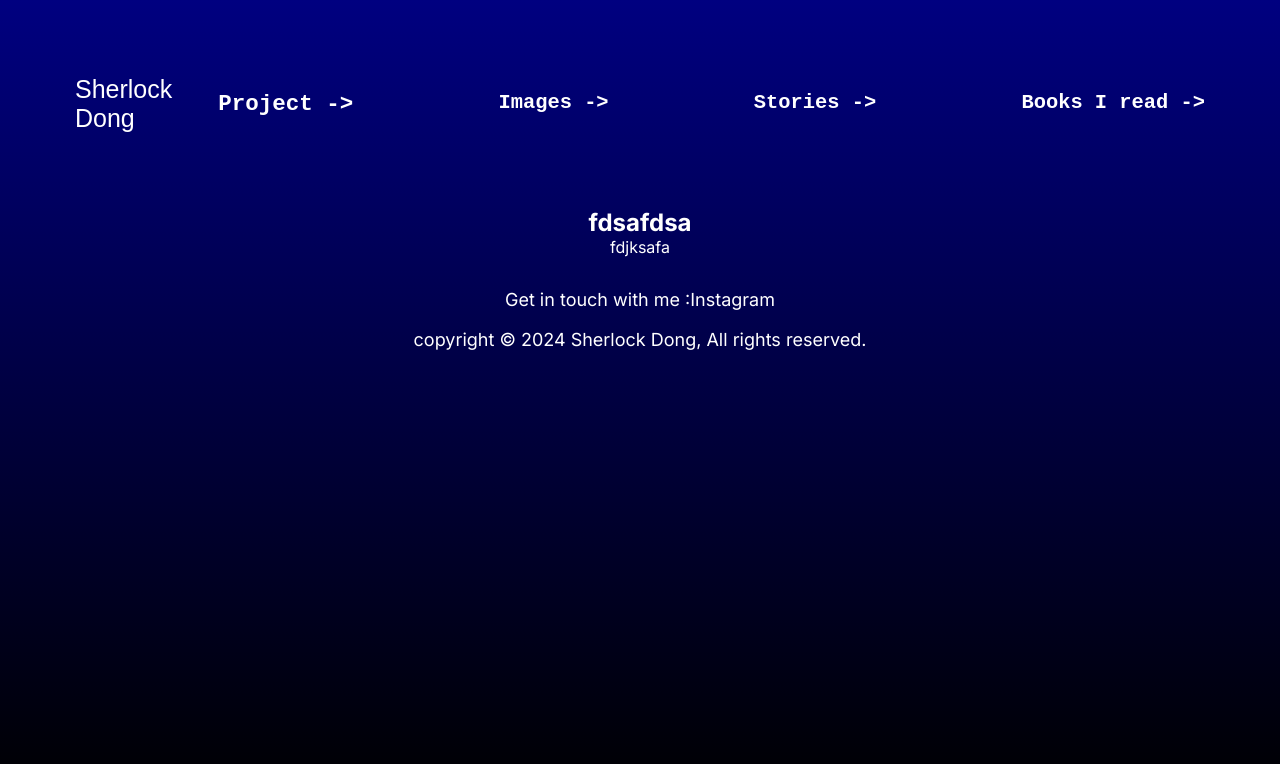
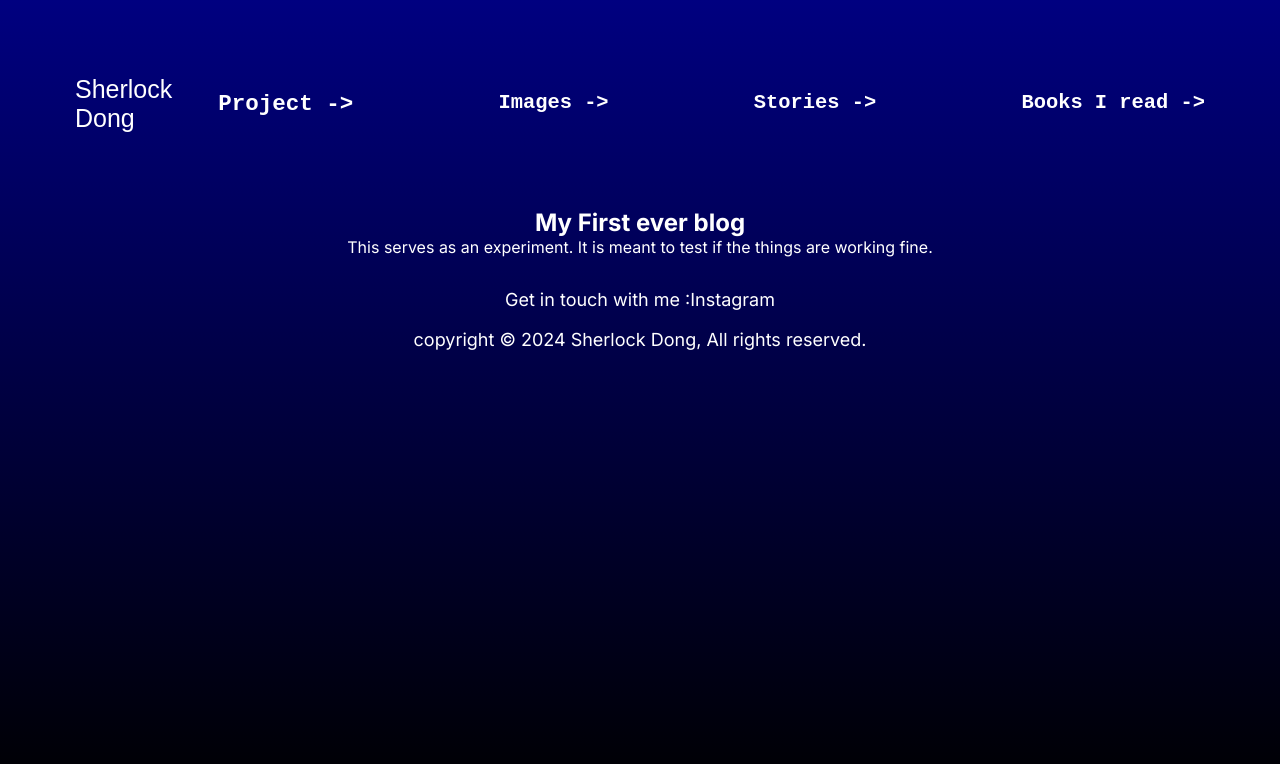
Before and after one commit to sherlockdong/dyk, a Next.js app: page /project in a window 1280 px wide. Shown: the top 764 px of the page. Built offline with nearby package versions, Linux system fonts and the light colour scheme; a web font is replaced by a local one.

Commit message:
Update blog.js

```diff
--- a/src/app/project/blog.js
+++ b/src/app/project/blog.js
@@ -1,6 +1,6 @@
 export const sculptureList = [{
-    title: 'fdsafdsa',
-    content:'fdjksafa'
+    title: 'My First ever blog',
+    content:'This serves as an experiment. It is meant to test if the things are working fine.'
   }, {
     title: 'fdsafdsa',
     content:'angeldfas di maria'
```
